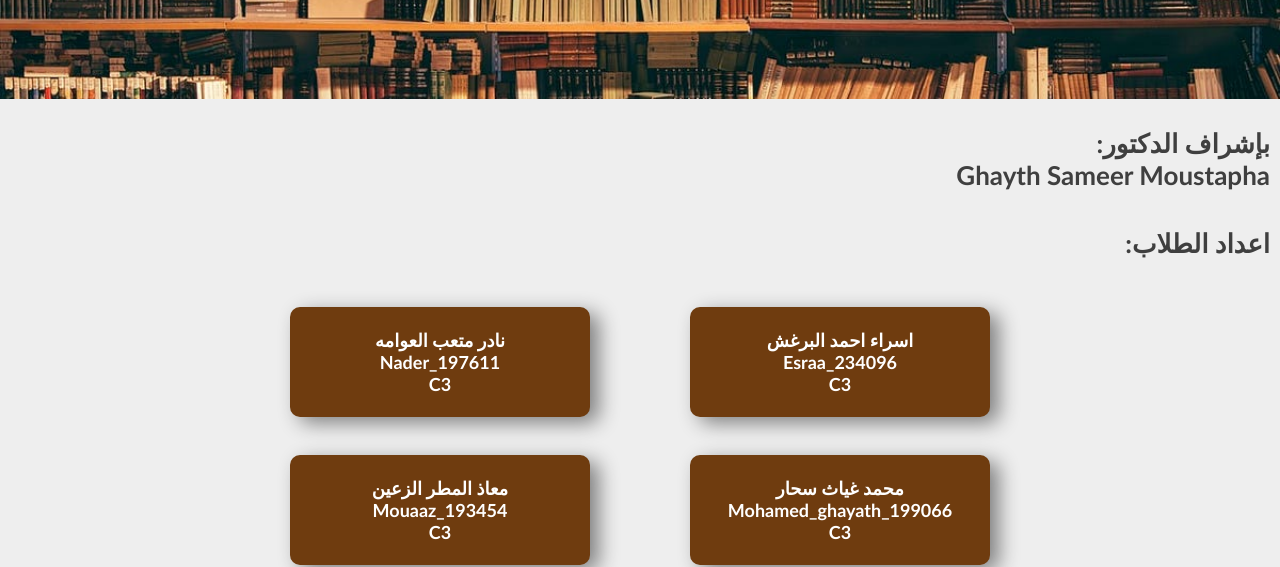
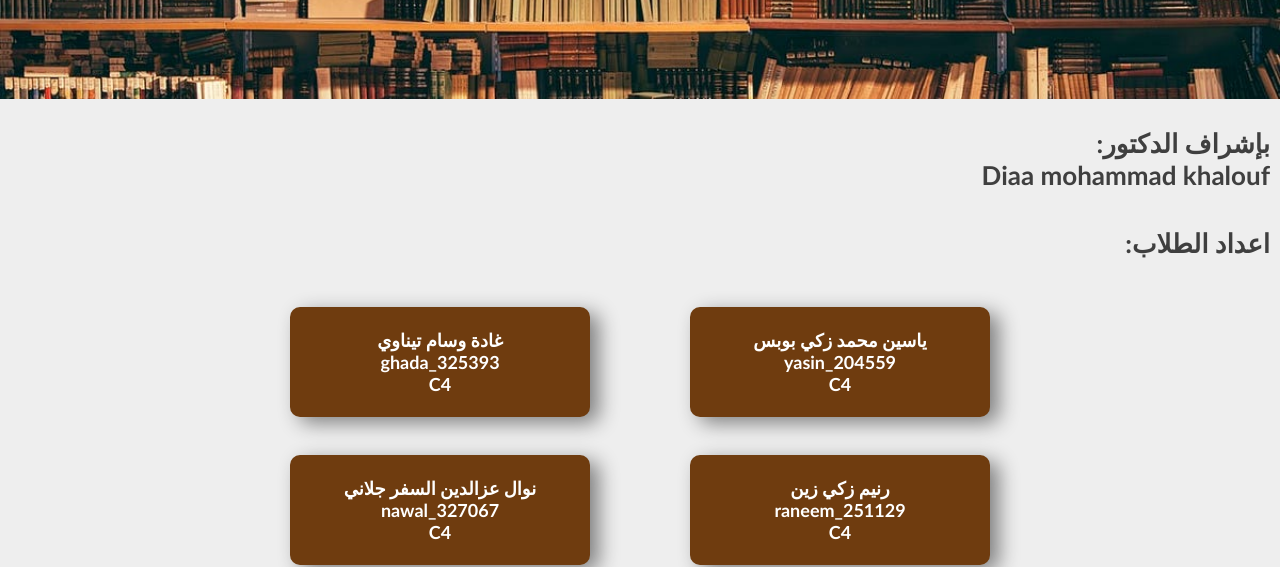
Before and after one commit to nader6783/Iwb202, a plain HTML site: page index.html in a window 1280 px wide. Shown: the part 233-800 px from the top of the page. Drawn offline with Linux system fonts and the light colour scheme.

Commit message:
Update index.html

```diff
--- a/index.html
+++ b/index.html
@@ -31,7 +31,7 @@
         <br>
         <div class="D-N">
             <h1 class="h1-home">بإشراف الدكتور: </h1>
-            <h3 class="h3-home">Ghayth Sameer Moustapha</h3>
+            <h3 class="h3-home">Diaa mohammad khalouf</h3>
             <br><br>
             <h1 class="h1-home">اعداد الطلاب: </h1>
             <br>
@@ -40,16 +40,16 @@
             <div id="line1-home">
                 <div id="std-home">
                     <p>
-                        <b> اسراء احمد البرغش</b> <br>
-                        <b> Esraa_234096</b> <br>
-                        <b> C3 </b>
+                        <b> ياسين محمد زكي بوبس</b> <br>
+                        <b> yasin_204559</b> <br>
+                        <b> C4 </b>
                     </p>
                 </div>
                 <div id="std-home">
                     <p>
-                        <b> نادر متعب العوامه </b><br>
-                            <b> Nader_197611</b> <br>
-                                <b> C3 <br>
+                        <b> غادة وسام تيناوي</b><br>
+                            <b> ghada_325393</b> <br>
+                                <b> C4 <br>
                     </p>
                 </div>
 
@@ -58,17 +58,17 @@
             <div id="line2-home">
                 <div id="std-home">
                     <p>
-                        <b> محمد غياث سحار </b><br>
-                        <b> Mohamed_ghayath_199066</b> <br>
-                        <b> C3 </b>
+                        <b> رنيم زكي زين</b><br>
+                        <b> raneem_251129</b> <br>
+                        <b> C4 </b>
                     </p>
                 </div>
 
                 <div id="std-home">
                     <p>
-                        <b> معاذ المطر الزعين</b><br>
-                        <b> Mouaaz_193454</b> <br>
-                        <b> C3 </b>
+                        <b> نوال عزالدين السفر جلاني</b><br>
+                        <b> nawal_327067</b> <br>
+                        <b> C4 </b>
                     </p>
                 </div>
 
```
